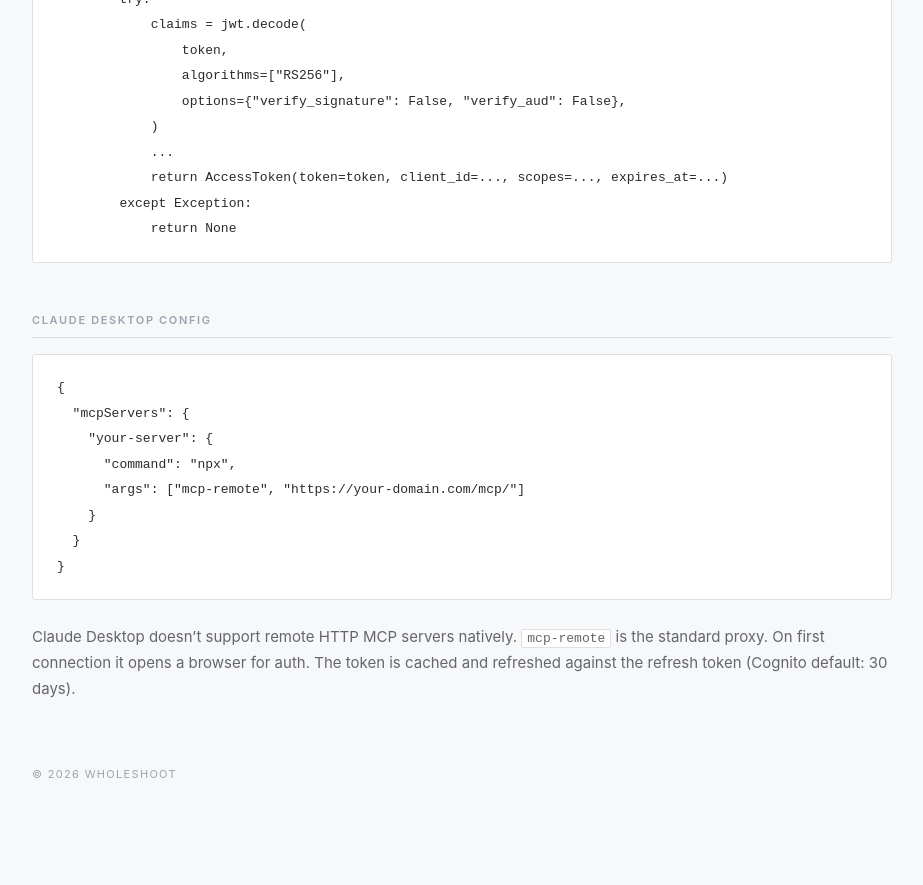
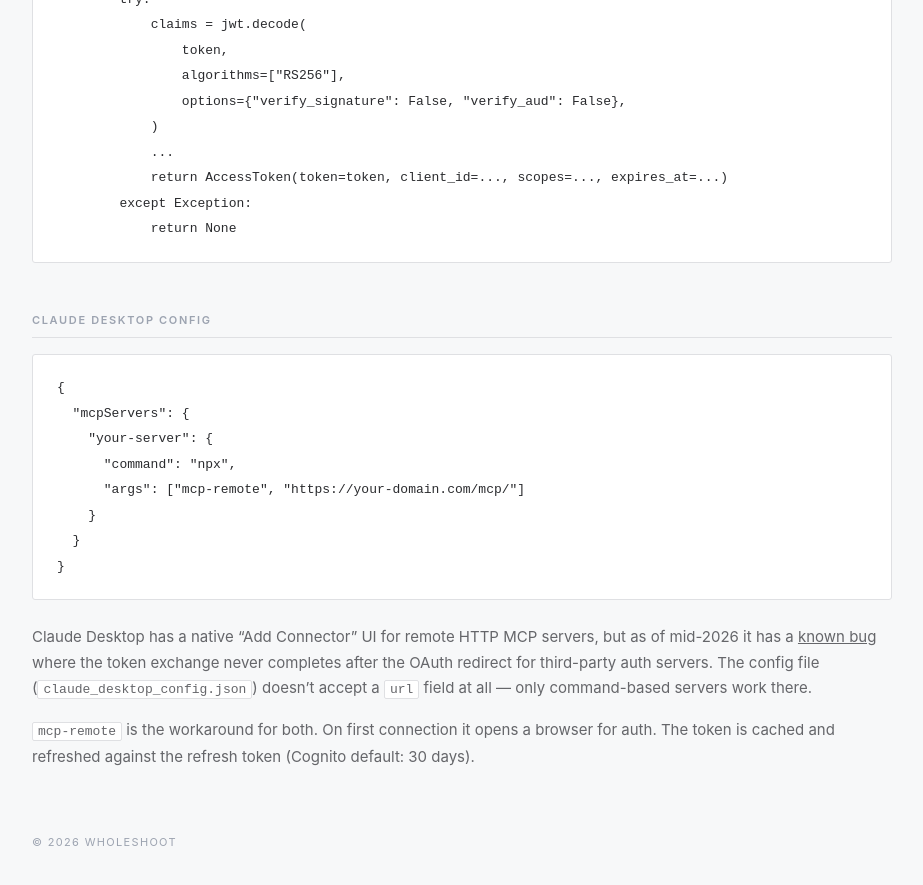
Before and after one commit to pjosols/myagentlogs, a Jekyll site: the page built from _posts/2026-05-29-mcp-oauth-cognito-cloudfront.md, in a window 1280 px wide and 900 px high, scrolled down 4156 px. Shown: the top 885 px of the window, without its empty margins (16-939 px from the left). Built offline with Jekyll 4.4.1, drawn with Linux system fonts in a browser that asks for light colours; before the commit the page ends 4988 px from its top, so only the background shows below that.

Commit message:
fix: clarify Claude Desktop native remote MCP support

````diff
--- a/_posts/2026-05-29-mcp-oauth-cognito-cloudfront.md
+++ b/_posts/2026-05-29-mcp-oauth-cognito-cloudfront.md
@@ -173,4 +173,6 @@ class CognitoTokenVerifier(TokenVerifier):
 }
 ```
 
-Claude Desktop doesn't support remote HTTP MCP servers natively. `mcp-remote` is the standard proxy. On first connection it opens a browser for auth. The token is cached and refreshed against the refresh token (Cognito default: 30 days).
+Claude Desktop has a native "Add Connector" UI for remote HTTP MCP servers, but as of mid-2026 it has a [known bug](https://github.com/anthropics/claude-ai-mcp/issues/46) where the token exchange never completes after the OAuth redirect for third-party auth servers. The config file (`claude_desktop_config.json`) doesn't accept a `url` field at all — only command-based servers work there.
+
+`mcp-remote` is the workaround for both. On first connection it opens a browser for auth. The token is cached and refreshed against the refresh token (Cognito default: 30 days).
````
